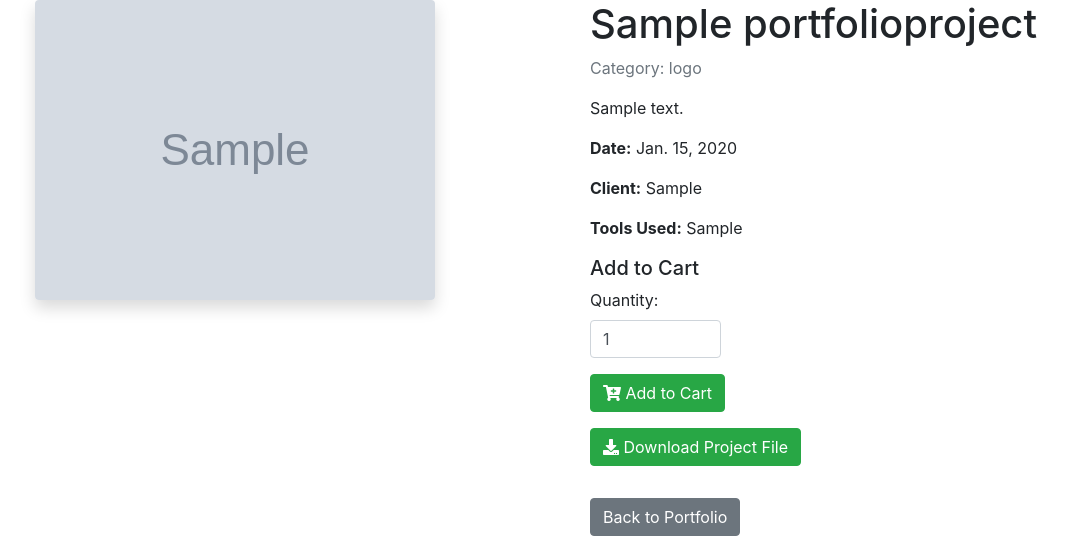
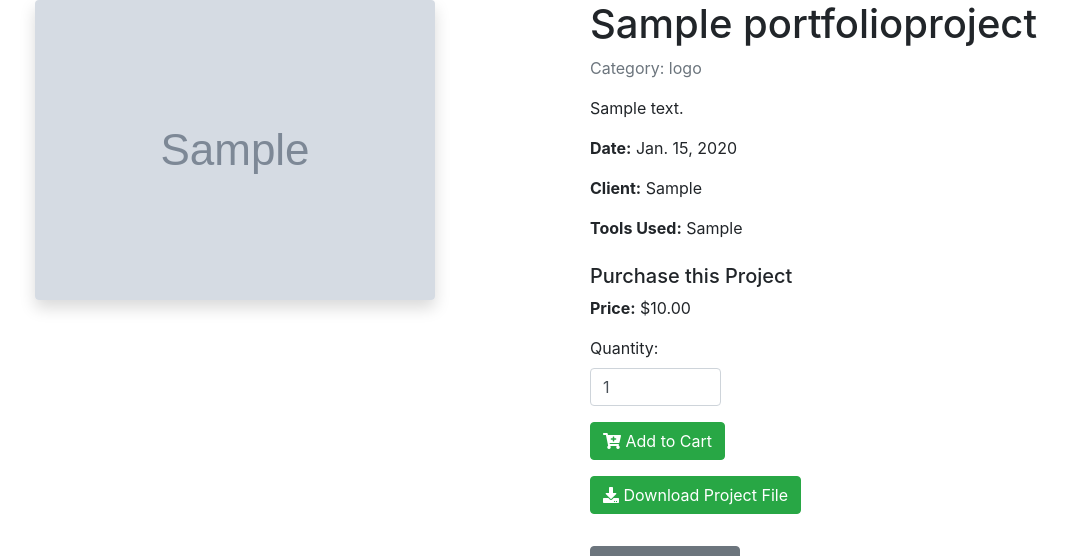
Before and after one commit to Markmcl25/graphicdesign101, a Django app: page /portfolio/1/ in a window 1280 px wide. Shown: the part 96-652 px from the top of the page, without its empty margins (65-1133 px from the left). Run offline with Django 3.2, Linux system fonts and the light colour scheme; tables that the repository leaves empty hold one stand-in row (values such as "Sample post"); grey boxes marked "Sample" are stand-in pictures.

Commit message:
added price to shoping cart in project detail

```diff
--- a/home/templates/home/project_detail.html
+++ b/home/templates/home/project_detail.html
@@ -29,8 +29,9 @@
                 <p><strong>Tools Used:</strong> {{ project.tools }}</p>
                 {% endif %}
 
-                <!-- Add to Cart Form -->
-                <h5>Add to Cart</h5>
+               <!-- Add to Cart Form -->
+                <h5 class="mt-4">Purchase this Project</h5>
+                <p><strong>Price:</strong> {{ project.get_display_price }}</p>
                 <form method="POST" action="{% url 'add_to_cart' project.id %}">
                     {% csrf_token %}
                     <div class="form-group">
```
